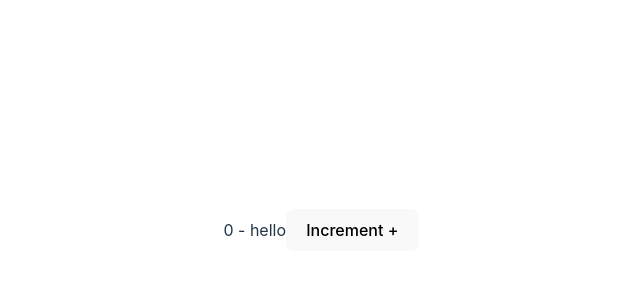
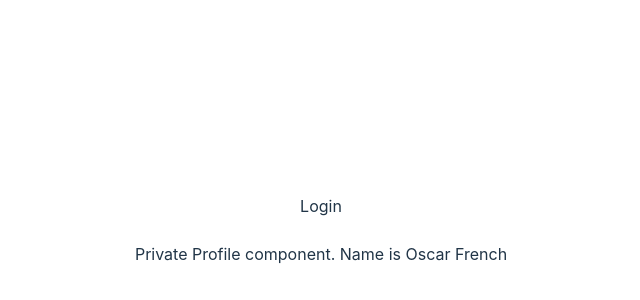
Before and after one commit to liar88828/tutor-react-typescipt, a React (Vite) app: page / in a window 1280 px wide. Shown: the part 170-470 px from the top of the page, without its empty margins (319-959 px from the left). Built offline with nearby package versions, Linux system fonts and the light colour scheme.

Commit message:
19 Component Props

```diff
--- a/src/App.tsx
+++ b/src/App.tsx
@@ -1,12 +1,19 @@
 
 import './style/App.css'
-import Counter from './components/eps17/class/Counter';
+import Private from './components/eps18/auth/Private';
+import Profile from './components/eps18/auth/Profile';
 
 function App() {
 
 	return (
 		<>
-			<Counter message='hello' />
+			<Private
+				isLoggedIn={false}
+				component={Profile} />
+			<br />
+			<Private
+				isLoggedIn={true}
+				component={Profile} />
 		</>
 	)
 }
--- /dev/null
+++ b/src/components/eps18/auth/Login.tsx
@@ -0,0 +1,11 @@
+import React from 'react'
+
+type Props = {}
+
+const Login = (props: Props) => {
+  return (
+    <div>Login</div>
+  )
+}
+
+export default Login
--- /dev/null
+++ b/src/components/eps18/auth/Private.tsx
@@ -0,0 +1,18 @@
+import Login from "./Login"
+import React from 'react';
+import { ProfileProps } from './Profile';
+
+type PrivateProps = {
+    isLoggedIn: boolean,
+    component: React.ComponentType<ProfileProps>
+}
+
+const Private = ({ isLoggedIn, component:Component }: PrivateProps) => {
+    if (isLoggedIn) {
+        return <Component name={'Oscar French'}/>
+    } else {
+        return <Login />
+    }
+}
+
+export default Private
--- /dev/null
+++ b/src/components/eps18/auth/Profile.tsx
@@ -0,0 +1,10 @@
+
+export type ProfileProps = {
+    name: string;
+}
+
+const Profile = ({ name }: ProfileProps) => {
+    return (<div>Private Profile component. Name is {name}</div>)
+}
+
+export default Profile
```
